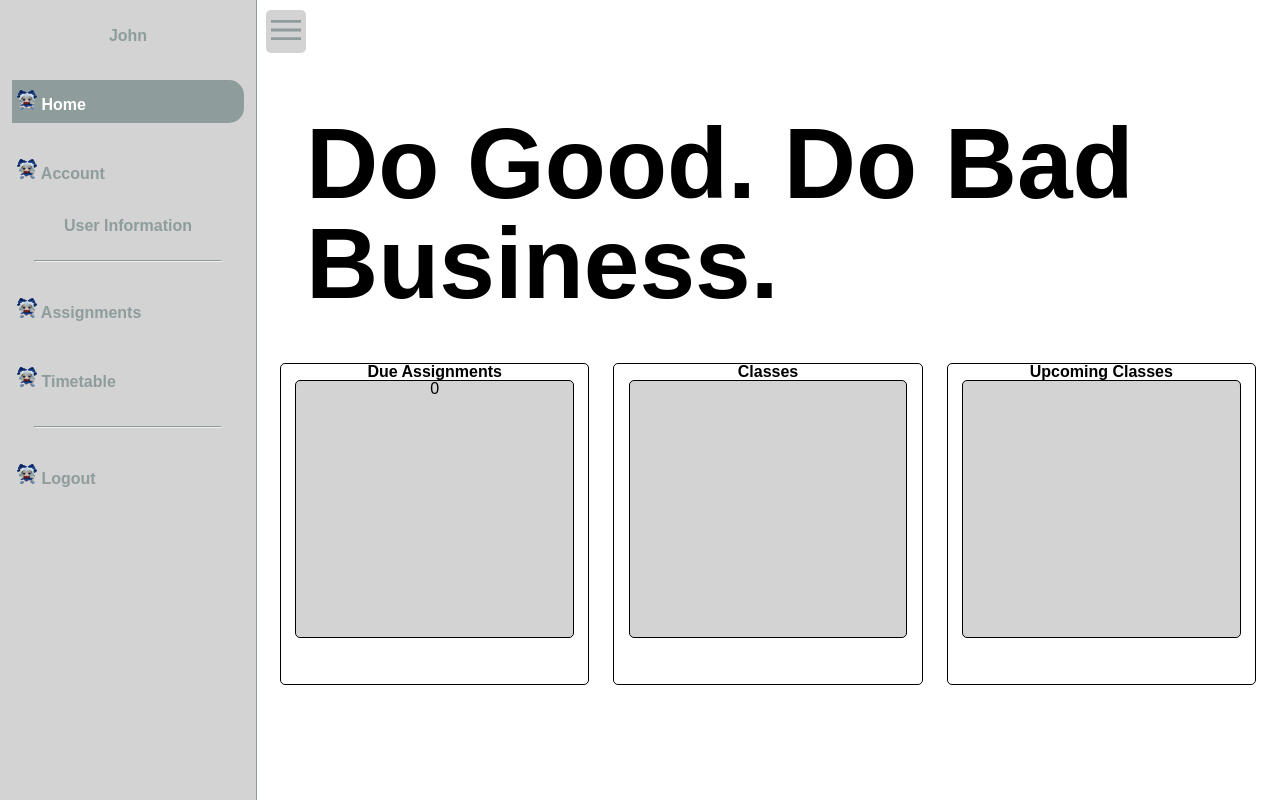
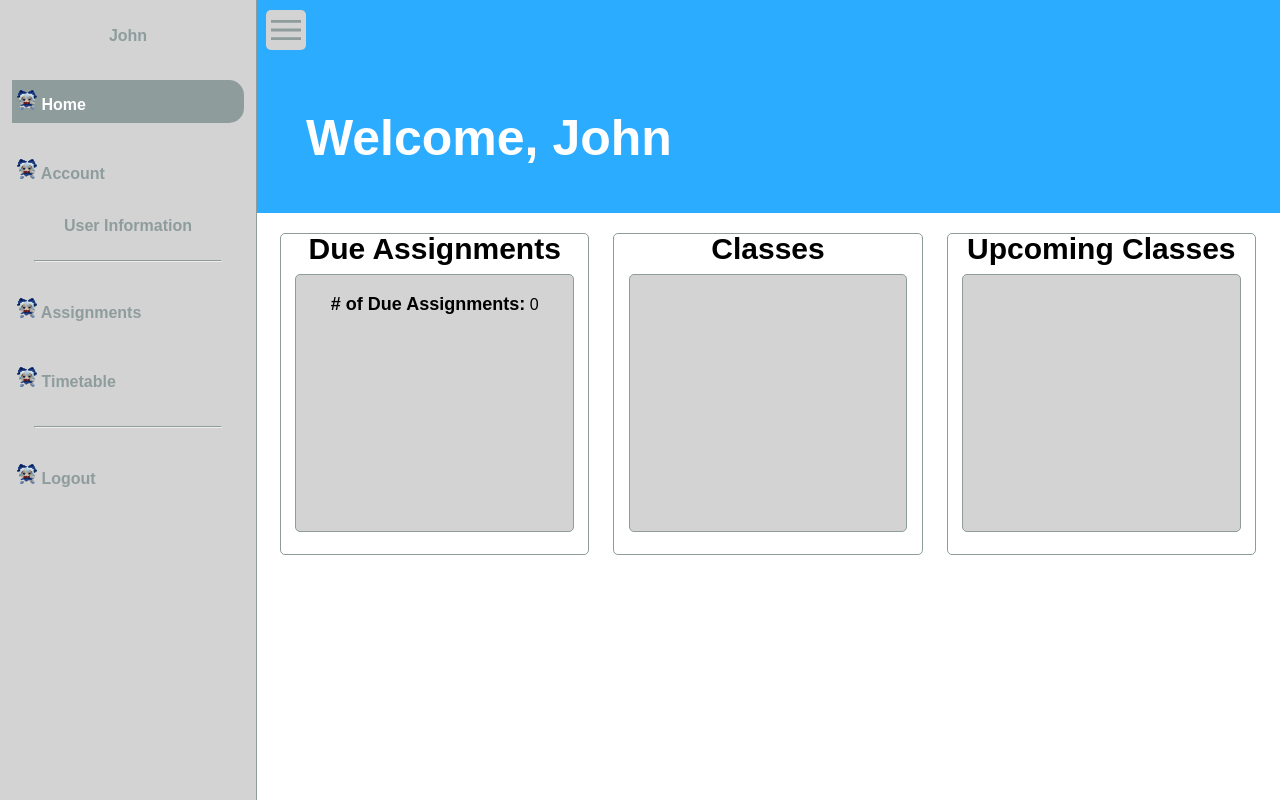
Before and after one commit to whishasha/g2g-py, a Flask app: page /user/home in a window 1280 px wide. Run offline with Flask 3, Linux system fonts and the light colour scheme; a user stored in the database is signed in; data comes from the database, SQL or seed files in the repository; data that the repository does not hold is empty; some libraries are stand-ins or nearby versions.

Commit message:
Fixed navbar issue
Transition now is consistent with no clipping or mismatched transitions for user directory

Added coloured header in user-home

```diff
--- a/static/css/g2gstylesheet.css
+++ b/static/css/g2gstylesheet.css
@@ -35,7 +35,7 @@ body {
   margin-left: 20vw;
   overflow-x: hidden;
   word-wrap: break-word;
-  transition: 1s ease;
+  transition: 1s ease-in-out;
 }
 
 #main.hide {
@@ -56,7 +56,7 @@ nav {
     overflow-y: auto;
 
     scrollbar-color: var(--accentbar) var(--bgbar);
-
+    transform: translateX(0);
     position: fixed;
     left:0;
     top:0;
@@ -64,12 +64,11 @@ nav {
     height:100vh;
     display: flex;
     /*test anim*/
-    transition: 1s ease;
-
+    transition: 1s ease-in-out;
 }
 
 nav.hide { /* neat javascript stuff */
-  width: 0;
+  /* width: 0; */
   transform: translateX(-100%);
 }
 
@@ -127,12 +126,12 @@ hr {
   border-top: 0.2px solid var(--textbar);
 }
 
-#menu {
+#menu img{
   background-color: var(--bgbar);
   border-radius: 5px;
   width: fit-content;
 
-  margin: 10px;
+  margin: 0 10px;
 }
 
 #menu:hover{
--- a/templates/user_home.html
+++ b/templates/user_home.html
@@ -16,30 +16,56 @@
                 min-height: 100vh;
             }
             .section {
-                border: 1px solid black;
+                border: 1px solid var(--accentbar);
                 border-radius: 5px;
+
 
                 min-width: 30%;
                 text-align: center;
+
                 height: 40vh;
+                margin-top: 20px;
+
             }
             .section h1 {
                 font-weight: bold;
+                font-size: 30px;
             }
 
             .scroll {
                 margin-left: auto;
                 margin-right: auto;
-;
+
                 scrollbar-width: 2px;
 
                 height: 80%;
+                width: 90%;
+                margin-top: 10px;
 
-                width: 90%;
-                border: 1px solid black;
+                border: 1px solid var(--accentbar);
                 border-radius: 5px;
 
+                text-align: center;
+
                 background-color: var(--bgbar);
+            }
+            .scroll p {
+                margin: 20px;
+            }
+            .scroll b {
+                font-weight: bolder;
+                font-size: large;
+            }
+            #title {
+                background-color: var(--accent);
+                margin-bottom: auto;
+
+            }
+            #menu {
+                top: 50%;
+            }
+            #menu img {
+                margin: 10px;
             }
     </style>
     {% endblock %}
@@ -55,9 +81,11 @@
 
     <div id="main">
         {% block main %}
-        <div id="menu"><a onclick="hideSidenav()"><img src="{{url_for('static', filename='assets/menu.svg')}}"></a></div>
+        <div id="title">
+            <div id="menu"><a onclick="hideSidenav()"><img src="{{url_for('static', filename='assets/menu.svg')}}"></a></div>
+            <h1 style="padding: 50px;font-weight: bold;font-size: 50px;color:var(--bg);">Welcome, {{current_user.username}}</h1>
+        </div>
 
-        <h1 style="padding: 50px;font-weight: bold;font-size: 100px;">Do Good. Do Bad Business.</h1>
 
         <div id="wrapper">
             <div class="section">
@@ -65,7 +93,7 @@
                 <!--show number of due assignments-->
                 <!--show title of due assignment + duedate-->
                 <div class="scroll">
-                    <p>{{ assignmentDetails|length }}</p>
+                    <p><b># of Due Assignments:</b> {{ assignmentDetails|length }}</p>
                     {% for assignment in assignmentDetails %} <!--not sure if this work :/-->
                         <div class="assignment">
                             <div class="title">{{assignment[1]}}</div>
--- a/templates/user_template.html
+++ b/templates/user_template.html
@@ -42,7 +42,7 @@
 
     <div id="main">
         {% block main%}
-        <h1 style="padding: 50px;font-weight: bold;font-size: 100px;">Do Good. Do Bad Business.</h1>
+        <h1 style="padding: 50px;font-weight: bold;font-size: 50px;">Do Good. Do Bad Business.</h1>
         <img src="{{url_for('static', filename='assets/fumo.svg')}}" width="200px" height="200px" style="padding: 50px;">
         <p style="padding-left: 50px;font-weight: bold;">Hello. Fumo. Fumo. Test.</p>
        {% endblock %}
```
